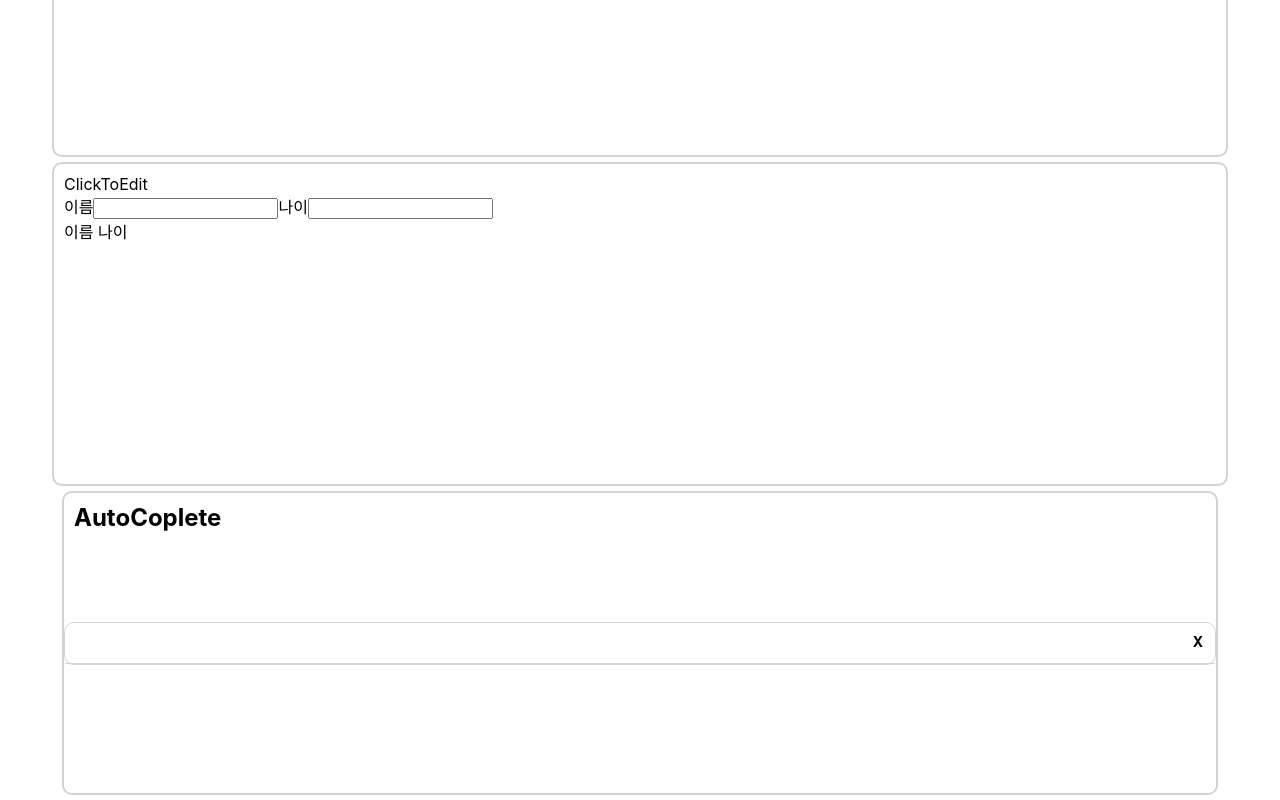
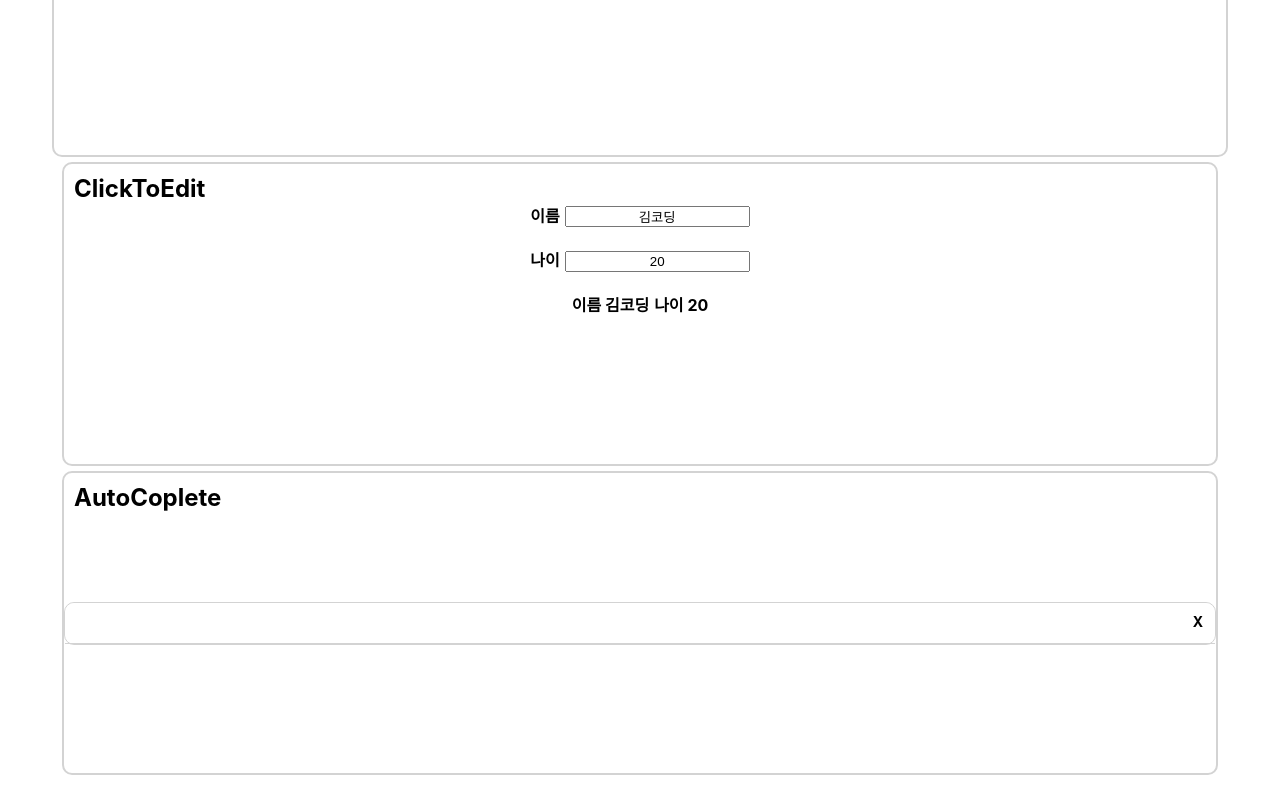
Before and after one commit to guno517/wanted_pre_onboarding, a React (Create React App) app: page / in a window 1280 px wide. Shown: the part 1159-1959 px from the top of the page. Built offline with nearby package versions, Linux system fonts and the light colour scheme.

Commit message:
ClickToEdit css 변경

```diff
--- a/src/component/ClickToEdit.js
+++ b/src/component/ClickToEdit.js
@@ -6,24 +6,78 @@ const Base = styled.div`
   height: 300px;
   border: 2px solid lightgray;
   border-radius: 10px;
-  padding: 10px;
   margin: 5px auto;
 `;
 
+const EditText = styled.div`
+  font-size: 24px;
+  font-weight: bold;
+  margin-top: 10px;
+  margin-left: 10px;
+`;
+
+const ContentWrapper = styled.div`
+  display: flex;
+  flex-direction: column;
+  justify-content: center;
+  align-items: center;
+  margin: 0 auto;
+`;
+
+const NameWrapper = styled.div`
+  font-weight: bolder;
+  margin-bottom: 20px;
+`;
+const AgeWrapper = styled.div`
+  font-weight: bolder;
+  margin-bottom: 20px;
+`;
+const ResultWrapper = styled.div`
+  font-weight: bolder;
+  display: flex;
+  justify-content: space-around;
+`;
+
+const Label = styled.label`
+  margin-right: 5px;
+`;
+
+const Input = styled.input`
+  text-align: center;
+  &:focus {
+    outline-color: skyblue;
+  }
+`;
+
+const Name = styled.div`
+  margin-right: 5px;
+`;
+const Age = styled.div``;
+
 export default function ClickToEdit() {
-  const [name, setName] = useState();
-  const [age, setAge] = useState();
+  const [name, setName] = useState("김코딩");
+  const [age, setAge] = useState("20");
 
   return (
     <Base>
-      <div>ClickToEdit</div>
-      <label>이름</label>
-      <input onBlur={(e) => setName(e.target.value)} />
-      <label>나이</label>
-      <input onBlur={(e) => setAge(e.target.value)} />
-      <div>
-        이름 {name} 나이 {age}
-      </div>
+      <EditText>ClickToEdit</EditText>
+      <ContentWrapper>
+        <NameWrapper>
+          <Label>이름</Label>
+          <Input
+            onBlur={(e) => setName(e.target.value)}
+            defaultValue={"김코딩"}
+          />
+        </NameWrapper>
+        <AgeWrapper>
+          <Label>나이</Label>
+          <Input onBlur={(e) => setAge(e.target.value)} defaultValue={20} />
+        </AgeWrapper>
+        <ResultWrapper>
+          <Name>이름 {name} </Name>
+          <Age>나이 {age}</Age>
+        </ResultWrapper>
+      </ContentWrapper>
     </Base>
   );
 }
```
